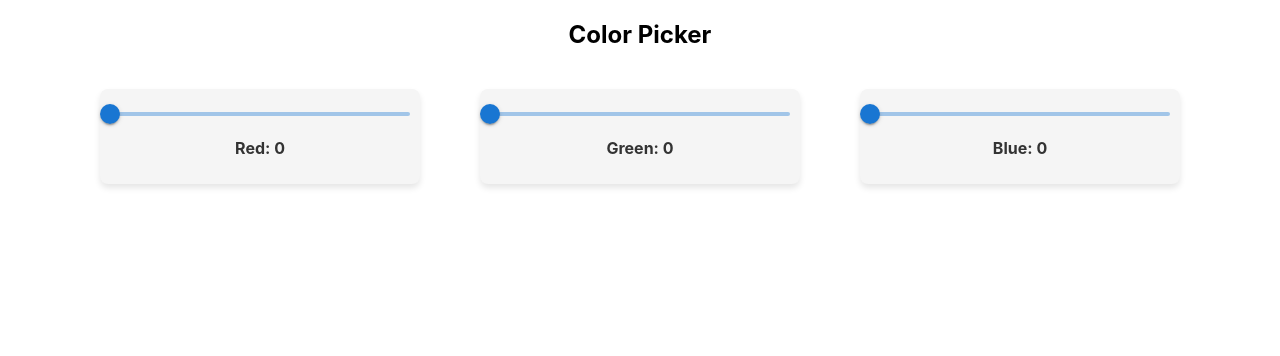
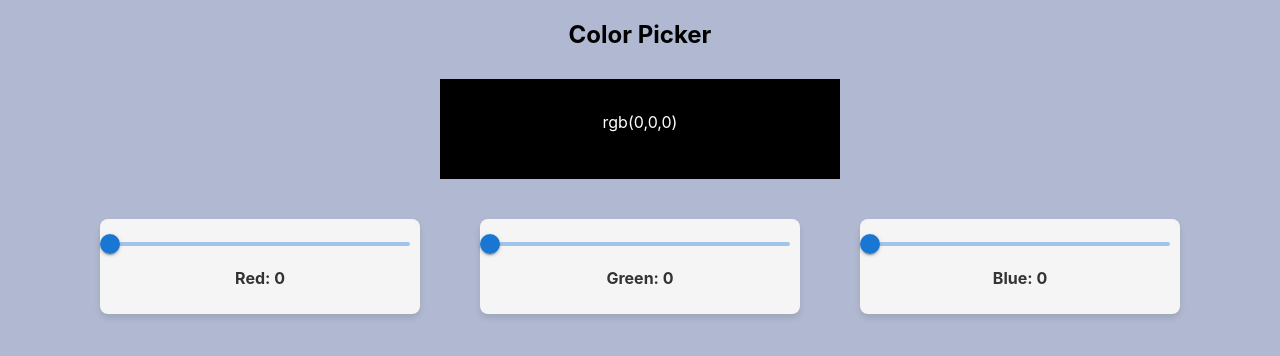
Before and after one commit to Prathik2/Color-picker-app, a React (Create React App) app: page / in a window 1280 px wide. Shown: the top 356 px of the page. Built offline with nearby package versions, Linux system fonts and the light colour scheme.

Commit message:
adding props handling
Signed-off-by: Prathik2 <prathikrajesh02@gmail.com>

```diff
--- a/src/App.js
+++ b/src/App.js
@@ -5,10 +5,16 @@ import { makeStyles } from "@mui/styles";
 // Define styles using makeStyles
 const useStyles = makeStyles({
   container: {
+    boxSizing: "border-box",
     textAlign: "center",
-    marginTop: "20px",
+    paddingTop: "20px",
+    display: "flex",
+    flexDirection: "column",
+    alignItems: "center",
+    backgroundColor: "#b0b9d1",
+    height: "100vh",
   },
-  root: {
+  components: {
     display: "flex",
     flexDirection: "row",
     justifyContent: "center",
@@ -20,18 +26,44 @@ const useStyles = makeStyles({
     fontWeight: "bold",
     marginBottom: "20px",
   },
+  colorDiv: {
+    width: "400px",
+    height: "100px",
+    color: 'white',
+    boxSizing: "border-box",
+    marginTop: "10px",
+    paddingTop: "33px",
+  }
 });
 
 function App() {
   const classes = useStyles();
+  const [redColorValue, setRedColorValue] = React.useState(0);
+  const [greenColorValue, setGreenColorValue] = React.useState(0);
+  const [blueColorValue, setBlueColorValue] = React.useState(0);
+
+  const handleRedColorData = (data) => {
+    setRedColorValue(data);
+  }
+
+  const handleGreenColorData = (data) => {
+    setGreenColorValue(data);
+  }
+
+  const handleBlueColorData = (data) => {
+    setBlueColorValue(data);
+  }
+  const dynamicBackgroundColor = `rgb(${redColorValue || 0}, ${greenColorValue || 0}, ${blueColorValue || 0})`;
+  const dynamicTextColor = (redColorValue === 255 && greenColorValue === 255 && blueColorValue === 255) ? 'black' : 'white';
 
   return (
     <div className={classes.container}>
       <div className={classes.title}>Color Picker</div>
-      <div className={classes.root}>
-        <Rgb color={"Red"} minRange={0} maxRange={255} />
-        <Rgb color={"Green"} minRange={0} maxRange={255} />
-        <Rgb color={"Blue"} minRange={0} maxRange={255} />
+      <div className={classes.colorDiv} style={{ backgroundColor: dynamicBackgroundColor, color: dynamicTextColor }}>{`rgb(${redColorValue},${greenColorValue},${blueColorValue})`}</div>
+      <div className={classes.components}>
+        <Rgb color={"Red"} minRange={0} maxRange={255} onColorChange={handleRedColorData} />
+        <Rgb color={"Green"} minRange={0} maxRange={255} onColorChange={handleGreenColorData} />
+        <Rgb color={"Blue"} minRange={0} maxRange={255} onColorChange={handleBlueColorData} />
       </div>
     </div>
   );
--- /dev/null
+++ b/src/Components/HexComp/HexComp.jsx
@@ -0,0 +1 @@
+// TODO: To create a hex value data provider component.
--- a/src/Components/RgbComp/Rgb.jsx
+++ b/src/Components/RgbComp/Rgb.jsx
@@ -27,12 +27,13 @@ const useStyles = makeStyles({
   },
 });
 
-export const Rgb = ({ color, minRange, maxRange }) => {
+export const Rgb = ({ color, minRange, maxRange, onColorChange }) => {
   const classes = useStyles();
   const [value, setValue] = useState(minRange);
 
   const handleChange = (event, newValue) => {
     setValue(newValue);
+    onColorChange(newValue);
   };
 
   return (
```
